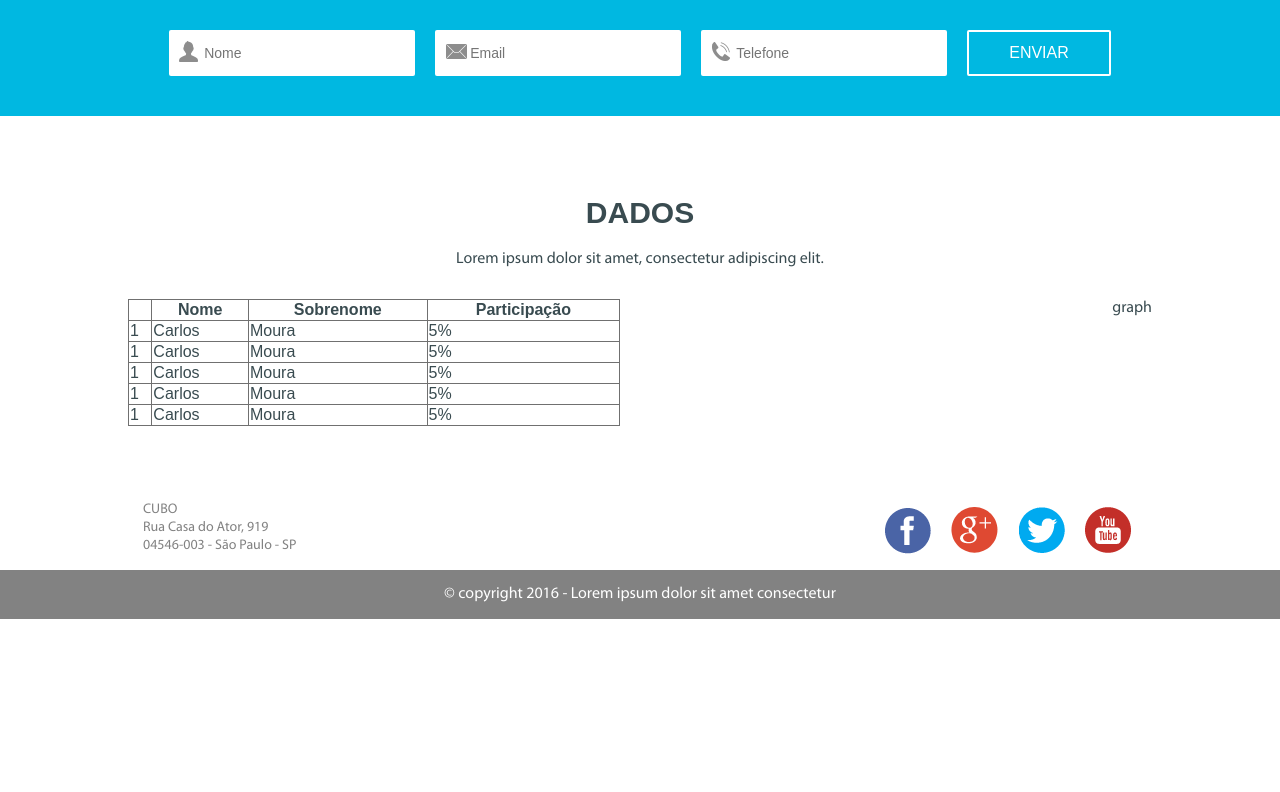
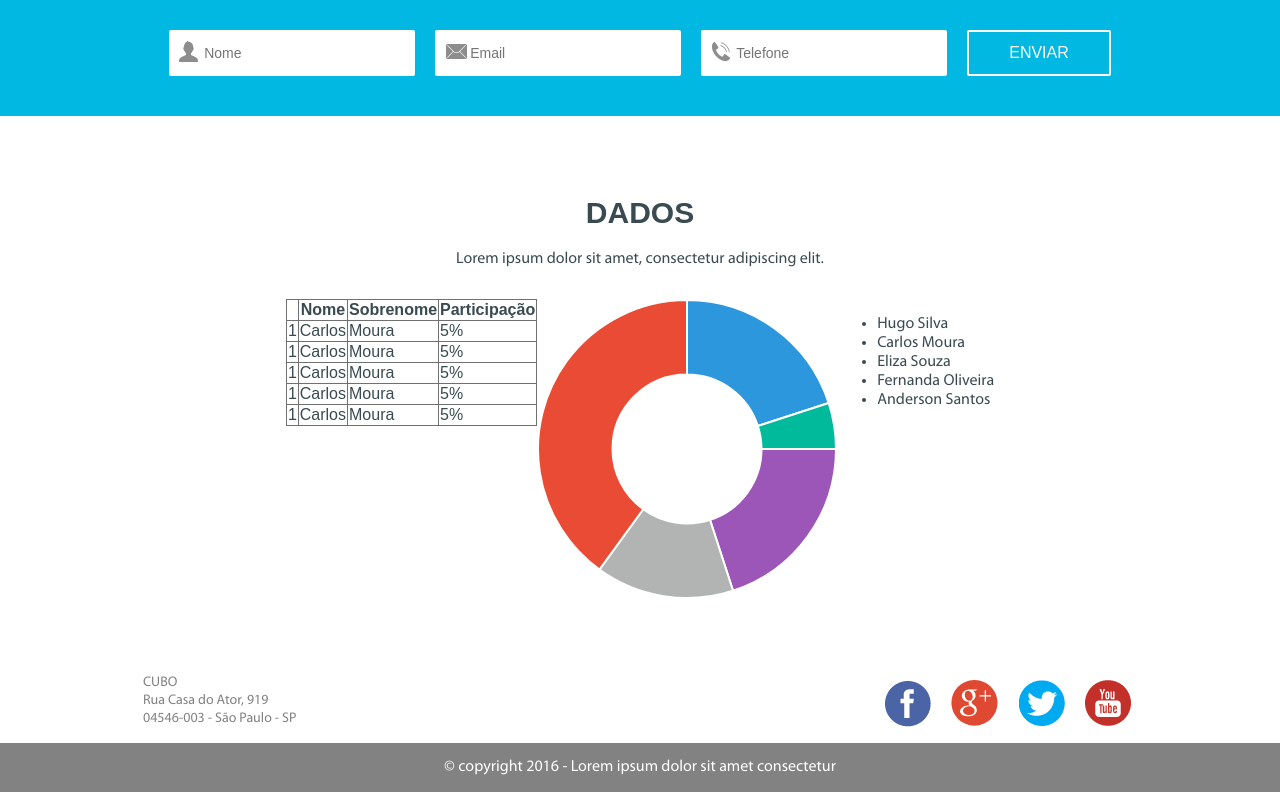
Before and after one commit to JeanGoncalves/cubo-network, an Angular app: page / in a window 1280 px wide. Shown: the part 2181-2973 px from the top of the page. Before the commit the page ends 2800 px from the top, so only its background shows below. Built offline with nearby package versions, Linux system fonts and the light colour scheme.

Commit message:
implement part of info block

```diff
--- a/package.json
+++ b/package.json
@@ -20,6 +20,7 @@
     "@angular/platform-browser": "^4.0.0",
     "@angular/platform-browser-dynamic": "^4.0.0",
     "@angular/router": "^4.0.0",
+    "chart.js": "^2.5.0",
     "core-js": "^2.4.1",
     "rxjs": "^5.1.0",
     "zone.js": "^0.8.4"
--- a/src/app/first-page/info/info.component.html
+++ b/src/app/first-page/info/info.component.html
@@ -50,7 +50,10 @@
 				</tbody>
 			</table>
 		</div>
-		<div class="graph">graph</div>
+		<div class="graph">
+			<canvas id="chart-info" width="300" height="300"></canvas>
+			<div id="chart-info-legend" class="chart-info-legend"></div>
+		</div>
 	</div>
 
 </div>
--- a/src/app/first-page/info/info.component.scss
+++ b/src/app/first-page/info/info.component.scss
@@ -4,20 +4,41 @@
     .content {
         display: flex;
         justify-content: space-around;
-        width: 100%;
+        // width: 100%;
 
         .table {
-            width: 100%;
+            // width: 100%;
 
             table {
                 border-collapse: collapse;
                 font-family: Arial;
-                width: 50%;
+                // width: 50%;
 
                 tr, th {
                     border: 1px solid #707070;
                 }
             }
         }
+
+        .graph {
+            display: flex;
+
+            .chart-info-legend {
+                ul {
+                    list-style: none;
+
+                    li {
+                        span {
+                            width: 25px;
+                            height: 25px;
+                            position: absolute;
+                            border-radius: 3px;
+                            margin-left: -20px;
+                            margin-top: 2px;
+                        }
+                    }
+                }
+            }
+        }
     }
 }
--- a/src/app/first-page/info/info.component.ts
+++ b/src/app/first-page/info/info.component.ts
@@ -1,4 +1,5 @@
 import { Component, OnInit } from '@angular/core';
+import { Chart } from "chart.js";
 
 @Component({
 	selector: 'app-info',
@@ -10,6 +11,44 @@ export class InfoComponent implements OnInit {
 	constructor() { }
 
 	ngOnInit() {
+		// And for a doughnut chart
+		let ctx = document.getElementById("chart-info");
+		let data = {
+				labels: [
+					"Hugo Silva",
+					"Carlos Moura",
+					"Eliza Souza",
+					"Fernanda Oliveira",
+					"Anderson Santos",
+				],
+				datasets: [
+					{
+						data: [20, 5, 20, 15, 40],
+						backgroundColor: [
+							"#2c97dd",
+							"#00bb9b",
+							"#9c56b8",
+							"#b2b4b4",
+							"#ea4b35"
+						],
+						hoverBackgroundColor: [
+							"#2c97dd",
+							"#00bb9b",
+							"#9c56b8",
+							"#b2b4b4",
+							"#ea4b35"
+						]
+					}]
+			};
+		let myChart = new Chart(ctx, {
+				type: 'doughnut',
+				data: data,
+				options: {
+					responsive: false,
+					legend: {display: false}
+				}
+			});
+		document.getElementById('chart-info-legend').innerHTML = myChart.generateLegend();
 	}
 
 }
```
Lines whose indentation alone changed are shown as unchanged.
